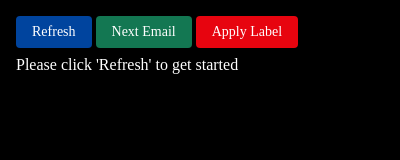
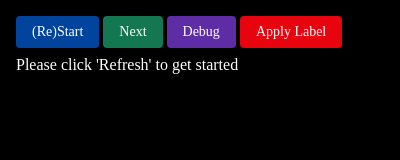
Before and after one commit to avidrucker/tree-swipe, a browser extension: page popup.html in a window 400 px wide. Drawn offline with nearby package versions, Linux system fonts and the light colour scheme.

Commit message:
fix rename btns, add debug btn

```diff
--- a/popup.html
+++ b/popup.html
@@ -7,9 +7,9 @@
   </head>
   <body class="pa3 bg-black white w-rem-24 h-rem-12">
     <div class="pb2">
-      <button id="refresh" class="f6 link dim br2 bn ph3 pv2 dib white bg-dark-blue">Refresh</button>
-      <button id="next" class="f6 link dim br2 bn ph3 pv2 dib white bg-dark-green">Next Email</button>
-      <!--<button id="debug" class="f6 link dim br2 bn ph3 pv2 dib white bg-purple">Debug</button>-->
+      <button id="refresh" class="f6 link dim br2 bn ph3 pv2 dib white bg-dark-blue">(Re)Start</button>
+      <button id="next" class="f6 link dim br2 bn ph3 pv2 dib white bg-dark-green">Next</button>
+      <button id="debug" class="f6 link dim br2 bn ph3 pv2 dib white bg-purple">Debug</button>
       <button id="applyLabel" class="f6 link dim br2 bn ph3 pv2 dib white bg-dark-red">Apply Label</button>
     </div>
     <section>
```
